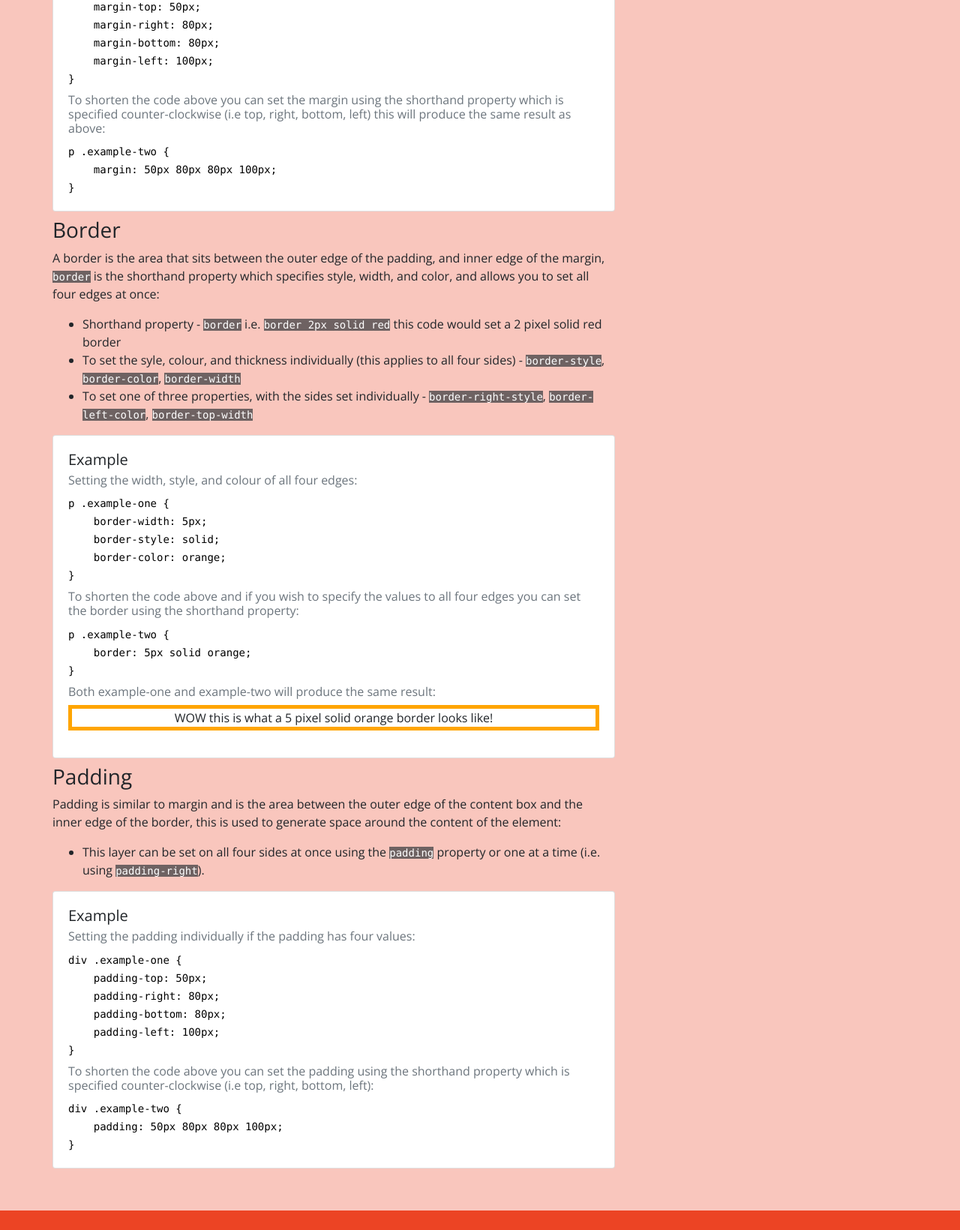
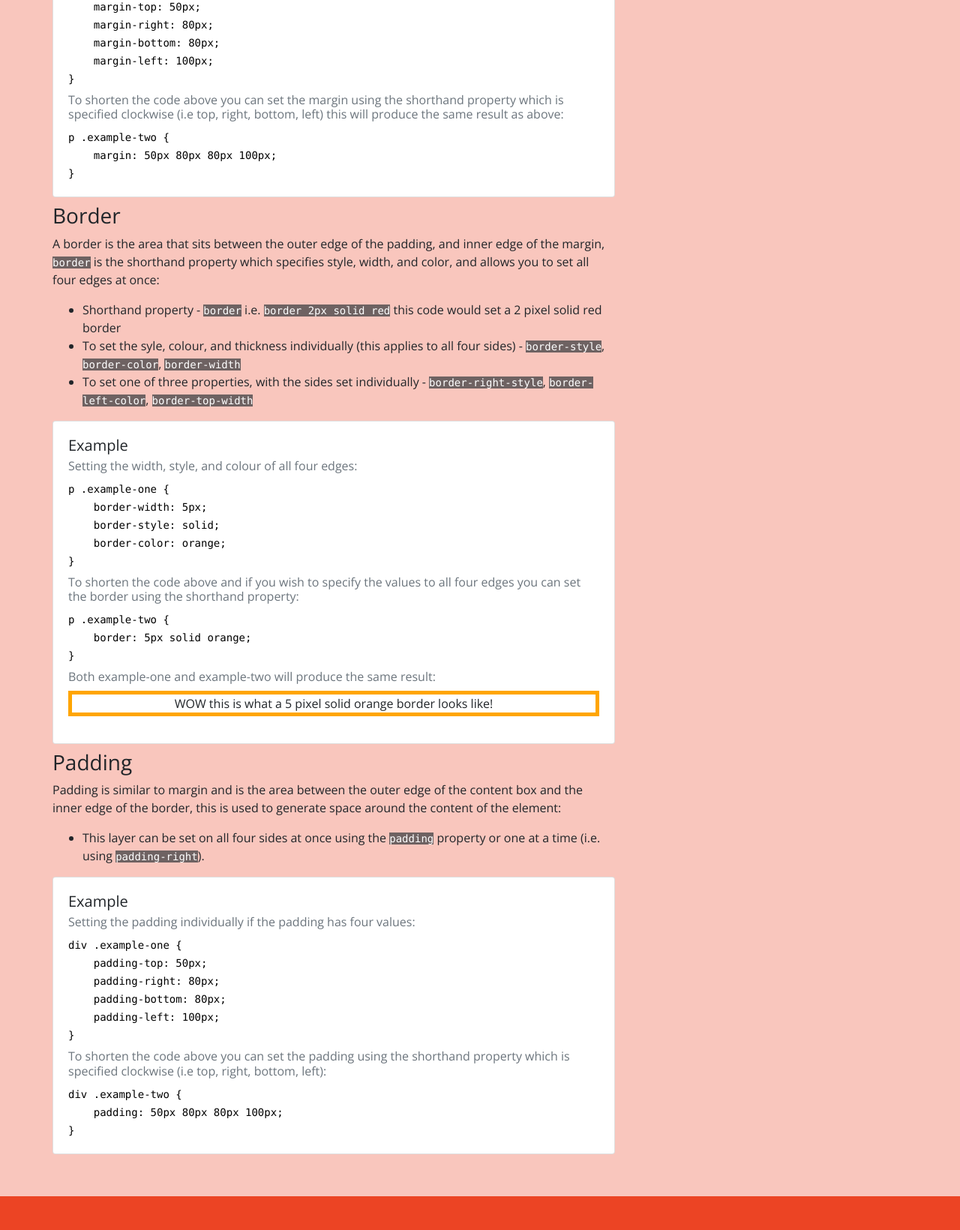
Before and after one commit to natgrant/natgrant.github.io, a plain HTML site: page blog/sprint2-technical.html in a window 1280 px wide. Shown: the part 1760-3400 px from the top of the page at 75% size. Drawn offline with nearby package versions, Linux system fonts and the light colour scheme.

Commit message:
Fixing error on margin/border desc

```diff
--- a/blog/sprint2-technical.html
+++ b/blog/sprint2-technical.html
@@ -100,7 +100,7 @@
                           &nbsp;&nbsp;&nbsp;
                           margin-left: 100px;<br>}
                           </code>
-                      <h6 class="text-muted mb-2 mt-2">To shorten the code above you can set the margin using the shorthand property which is specified counter-clockwise (i.e top, right, bottom, left) this will produce the same result as above:</h6>
+                      <h6 class="text-muted mb-2 mt-2">To shorten the code above you can set the margin using the shorthand property which is specified clockwise (i.e top, right, bottom, left) this will produce the same result as above:</h6>
                       <code class="card-text">
                         p .example-two {<br>&nbsp;&nbsp;&nbsp;
                           margin: 50px 80px 80px 100px;<br>}
@@ -156,7 +156,7 @@
                         &nbsp;&nbsp;&nbsp;
                         padding-left: 100px;<br>}
                         </code>
-                    <h6 class="text-muted mb-2 mt-2">To shorten the code above you can set the padding using the shorthand property which is specified counter-clockwise (i.e top, right, bottom, left):</h6>
+                    <h6 class="text-muted mb-2 mt-2">To shorten the code above you can set the padding using the shorthand property which is specified clockwise (i.e top, right, bottom, left):</h6>
                     <code class="card-text">
                       div .example-two {<br>&nbsp;&nbsp;&nbsp;
                         padding: 50px 80px 80px 100px;<br>}
```
